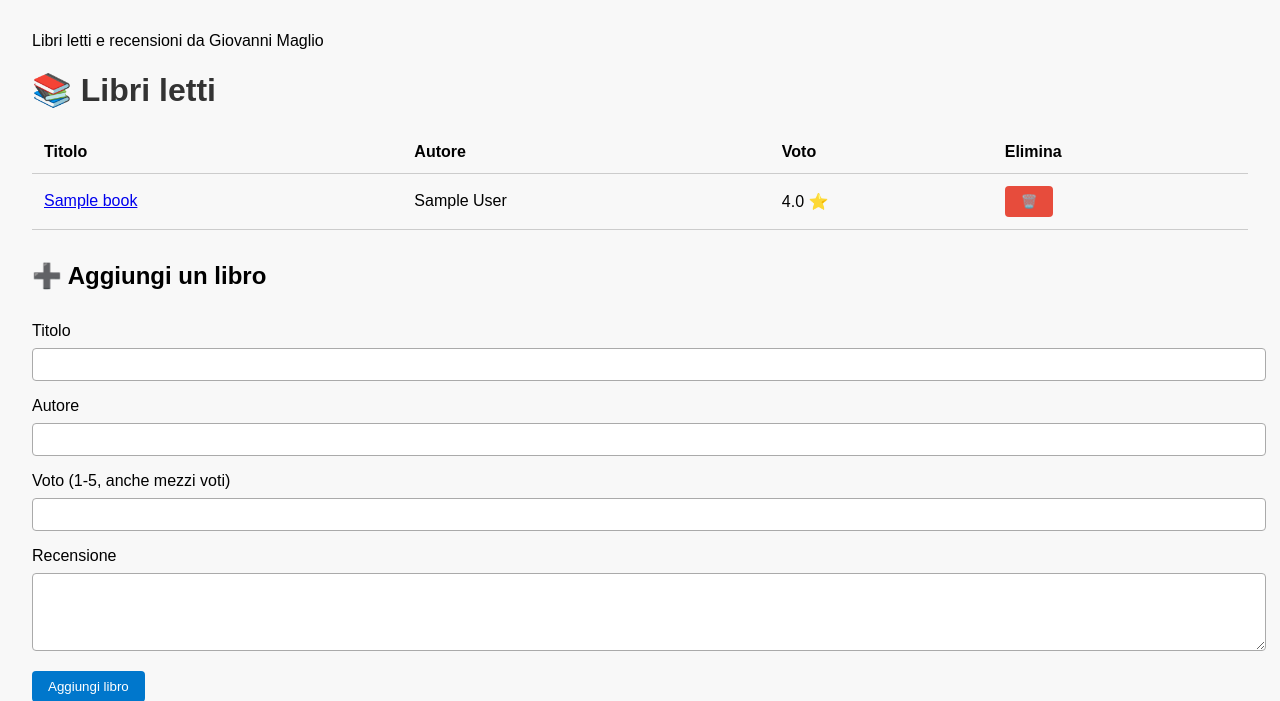
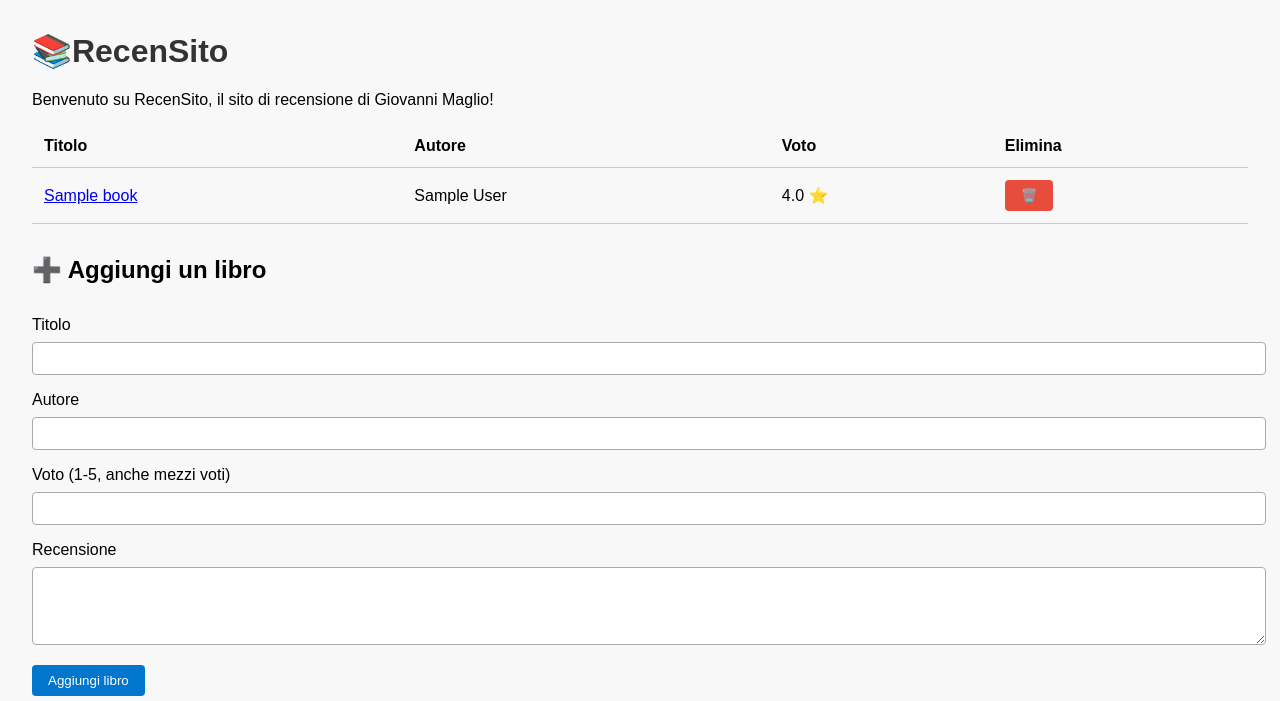
Before and after one commit to GiovanniMaglio/voti-libri, a Flask app: page / in a window 1280 px wide. Shown: the top 701 px of the page. Run offline with Flask 3, Linux system fonts and the light colour scheme; tables that the repository leaves empty hold one stand-in row (values such as "Sample post").

Commit message:
Aggiornato il titolo del sito

```diff
--- a/templates/index.html
+++ b/templates/index.html
@@ -2,8 +2,7 @@
 <html lang="it">
 <head>
   <meta charset="UTF-8" />
-  <title>RecenSito </title>
-  <subtitle>Libri letti e recensioni da Giovanni Maglio</subtitle>
+  <title>RecenSito</title>
   <style>
     body {
       font-family: Arial, sans-serif;
@@ -53,7 +52,8 @@
   </style>
 </head>
 <body>
-  <h1>📚 Libri letti</h1>
+  <h1>📚RecenSito</h1>
+  <p>Benvenuto su RecenSito, il sito di recensione di Giovanni Maglio!</p>
 
   <table>
     <tr>
```
